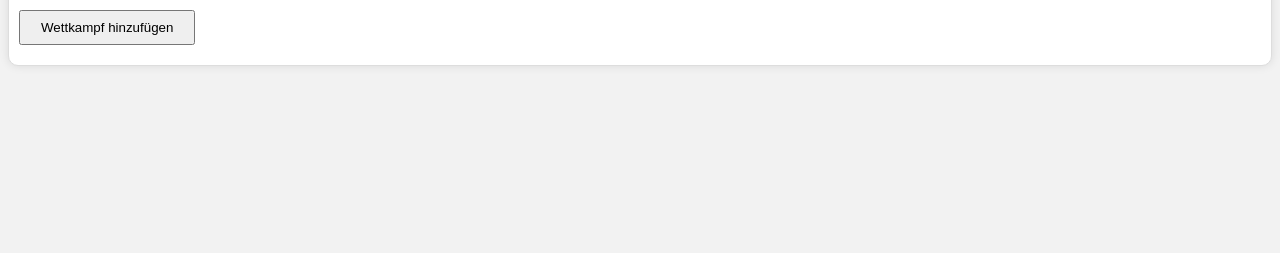
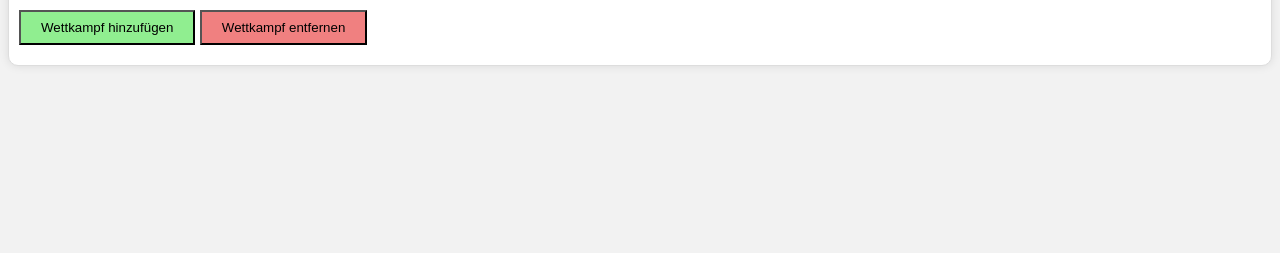
Before and after one commit to Minus345/EasyStatus2, a Flask app: page / in a window 1280 px wide. Shown: the part 135-388 px from the top of the page. Run offline with Flask 3, Linux system fonts and the light colour scheme; some libraries are stand-ins or nearby versions.

Commit message:
add rm-wk dialog frontend

```diff
--- a/static/status.css
+++ b/static/status.css
@@ -73,16 +73,24 @@ table tr:has(td:nth-child(3) input[type="checkbox"]:checked):has(td:nth-child(4)
     background-color: var(--table-background-color-selected);
 }
 
-#add-wk {
+.control-buttons {
     margin: 10px 0;
     padding: 8px 20px;
+}
+
+#add-wk{
+    background-color: lightgreen;
+}
+
+#rm-wk{
+    background-color: lightcoral;
 }
 
 dialog::backdrop {
     background-color: rgba(0, 0, 0, 0.5);
 }
 
-#control-buttons {
+.control-buttons-in-dialog {
     display: flex;
     justify-content: space-between;
     padding-top: 10px;
--- a/templates/status.html
+++ b/templates/status.html
@@ -34,7 +34,10 @@
         <tbody>
         </tbody>
     </table>
-    <button id="add-wk" onclick="addWk()">Wettkampf hinzufügen</button>
+    <div class="control-buttons-box">
+        <button id="add-wk" class="control-buttons" onclick="addWk()">Wettkampf hinzufügen</button>
+        <button id="rm-wk" class="control-buttons" onclick="rmWk()">Wettkampf entfernen</button>
+    </div>
 </div>
 
 <dialog id="add-wk-dialog" popover closedby="any">
@@ -44,11 +47,22 @@
     <br>
     <label for="wk-name">Name: </label>
     <input type="text" name="wk-name" id="wk-name" placeholder="Name" tabindex="2">
-    <div id = control-buttons>
+    <div class="control-buttons-in-dialog">
         <button commandfor="add-wk-dialog" command="close" type="button" tabindex="4">Close</button>
         <button onclick="sendWK()" tabindex="3">Submit</button>
     </div>
 </dialog>
 
+<dialog id="rm-wk-dialog" popover closedby="any">
+    <p>Wettkampf entfernen: </p>
+    <label for="wk-number">Nummer: </label>
+    <input type="number" name="wk-number" id="wk-number" placeholder="WK-Nummer" tabindex="1">
+    <div class="control-buttons-in-dialog">
+        <button commandfor="rm-wk-dialog" command="close" type="button" tabindex="4">Close</button>
+        <button onclick="sendWK()" tabindex="3">Submit</button>
+    </div>
+</dialog>
+
+
 </body>
 </html>
```
